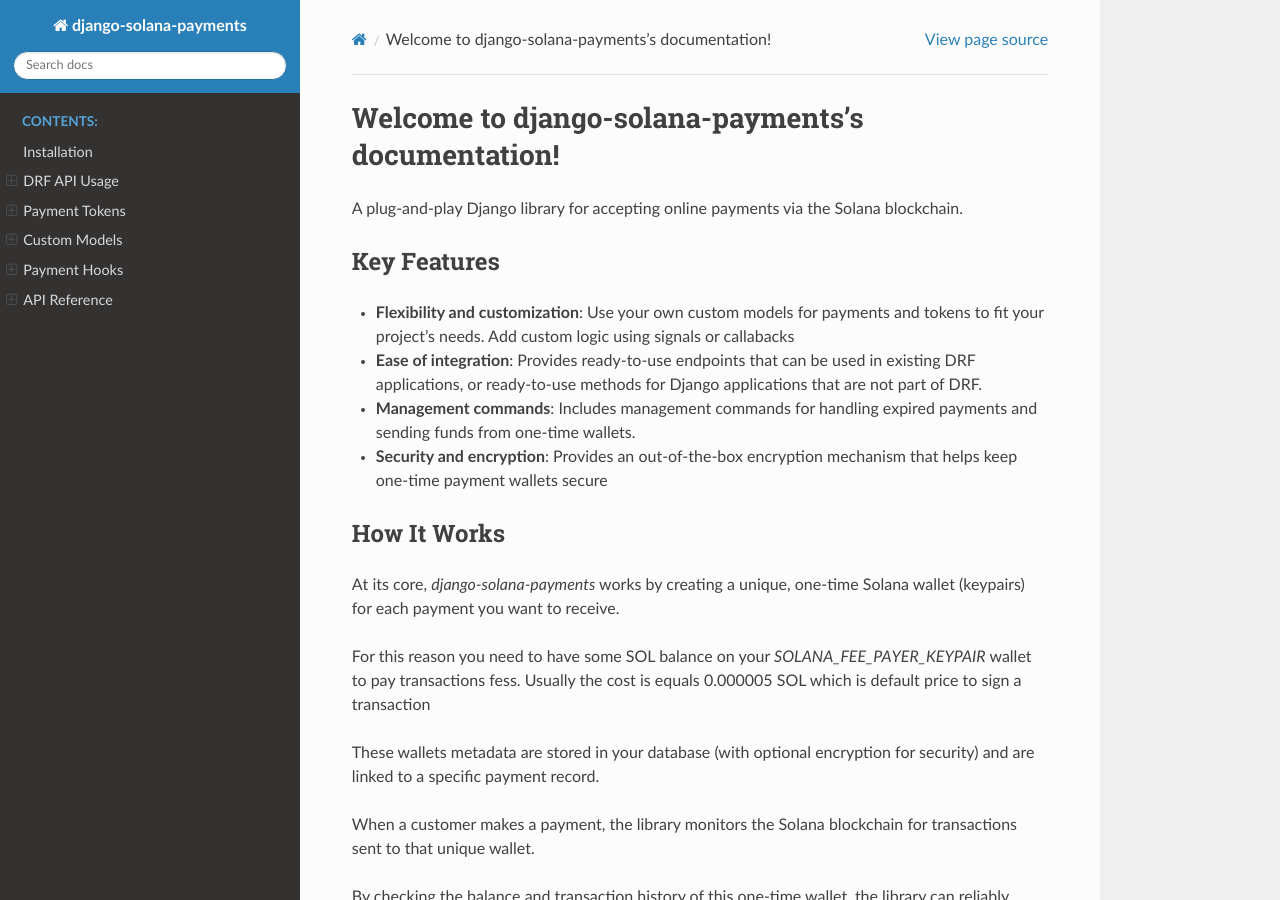
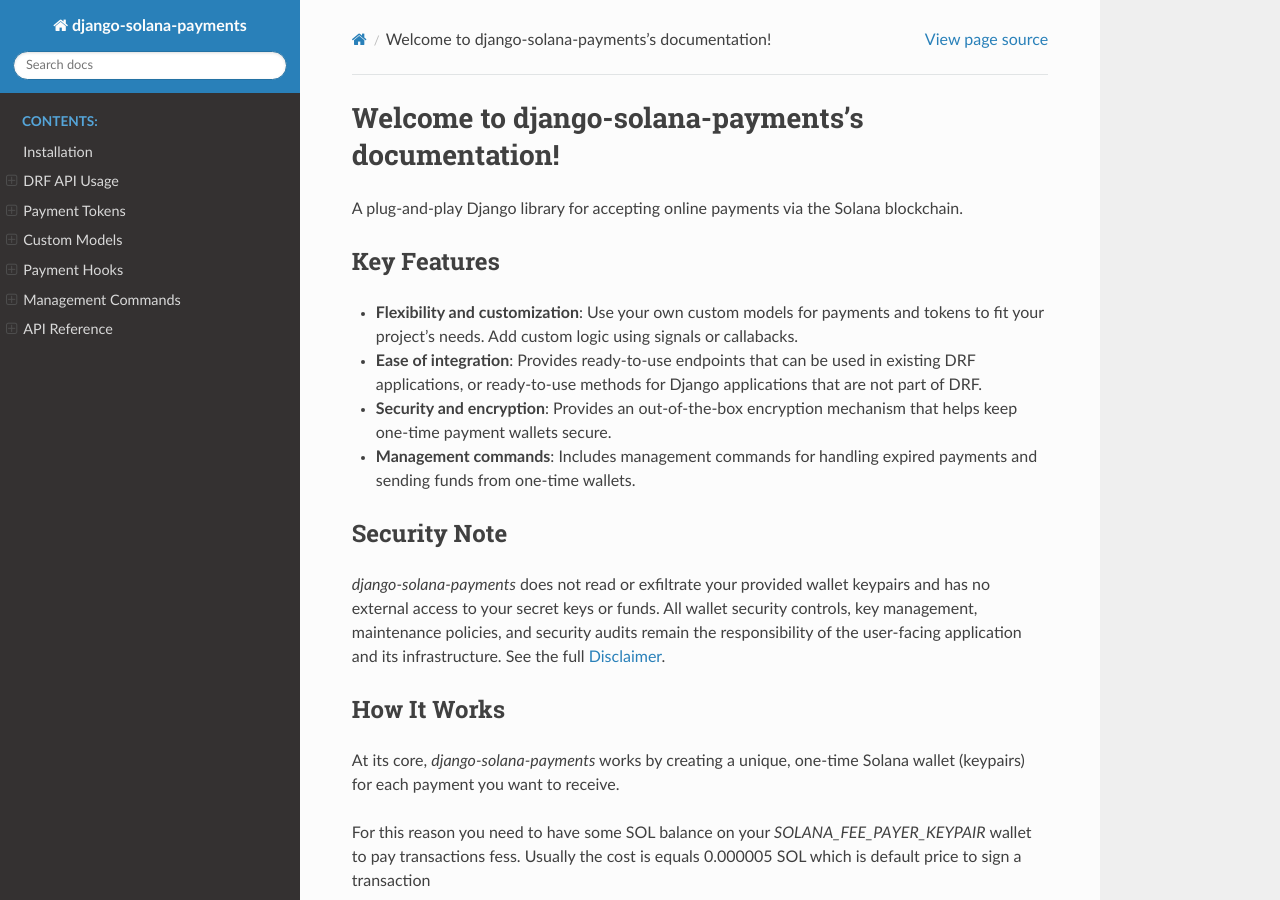
Before and after one commit to Artemooon/django-solana-payments, a Sphinx documentation site: the page built from docs/index.rst, in a window 1280 px wide and 900 px high. Built offline with Sphinx 7.4.7 and the Read the Docs theme 3.1.0, drawn with Linux system fonts in a browser that asks for light colours; some of the changed text lies outside the part shown.

Commit message:
Add disclaimer and management commands documentation

```diff
--- a/docs/index.rst
+++ b/docs/index.rst
@@ -11,10 +11,17 @@
 Key Features
 ------------
 
--   **Flexibility and customization**: Use your own custom models for payments and tokens to fit your project's needs. Add custom logic using signals or callabacks
+-   **Flexibility and customization**: Use your own custom models for payments and tokens to fit your project's needs. Add custom logic using signals or callabacks.
 -   **Ease of integration**: Provides ready-to-use endpoints that can be used in existing DRF applications, or ready-to-use methods for Django applications that are not part of DRF.
+-   **Security and encryption**: Provides an out-of-the-box encryption mechanism that helps keep one-time payment wallets secure.
 -   **Management commands**: Includes management commands for handling expired payments and sending funds from one-time wallets.
--   **Security and encryption**: Provides an out-of-the-box encryption mechanism that helps keep one-time payment wallets secure
+
+Security Note
+-------------
+
+`django-solana-payments` does not read or exfiltrate your provided wallet keypairs and has no external access to your secret keys or funds.
+All wallet security controls, key management, maintenance policies, and security audits remain the responsibility of the user-facing application and its infrastructure.
+See the full `Disclaimer <https://github.com/Artemooon/django-solana-payments/blob/main/DISCLAIMER.md>`_.
 
 How It Works
 ------------
@@ -64,6 +71,7 @@
    payment_tokens
    custom_models
    payment_hooks
+   management_commands
    api_reference
 
 
```
Also changed, not shown: DISCLAIMER.md (added, +43 -0 lines), docs/management_commands.rst (added, +85 -0 lines), 2 other files.
